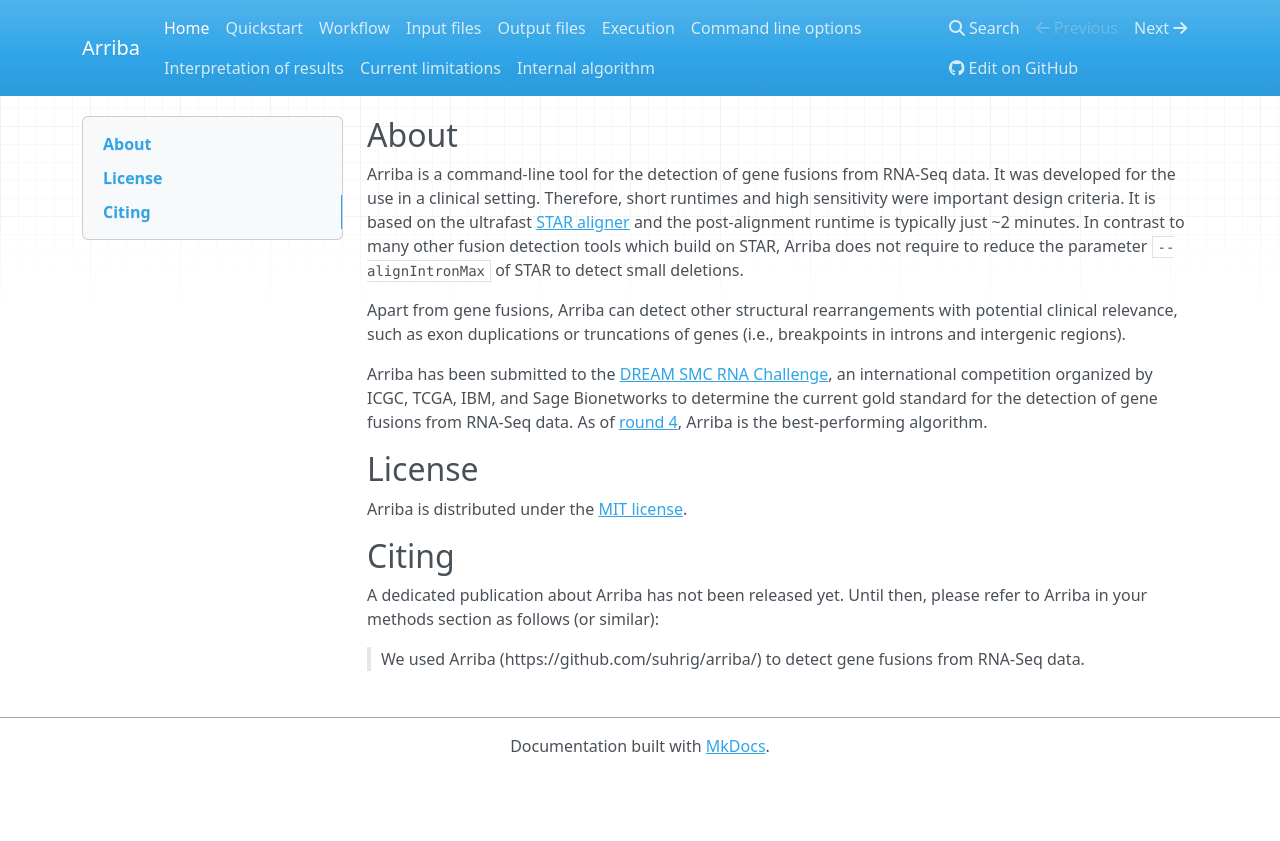
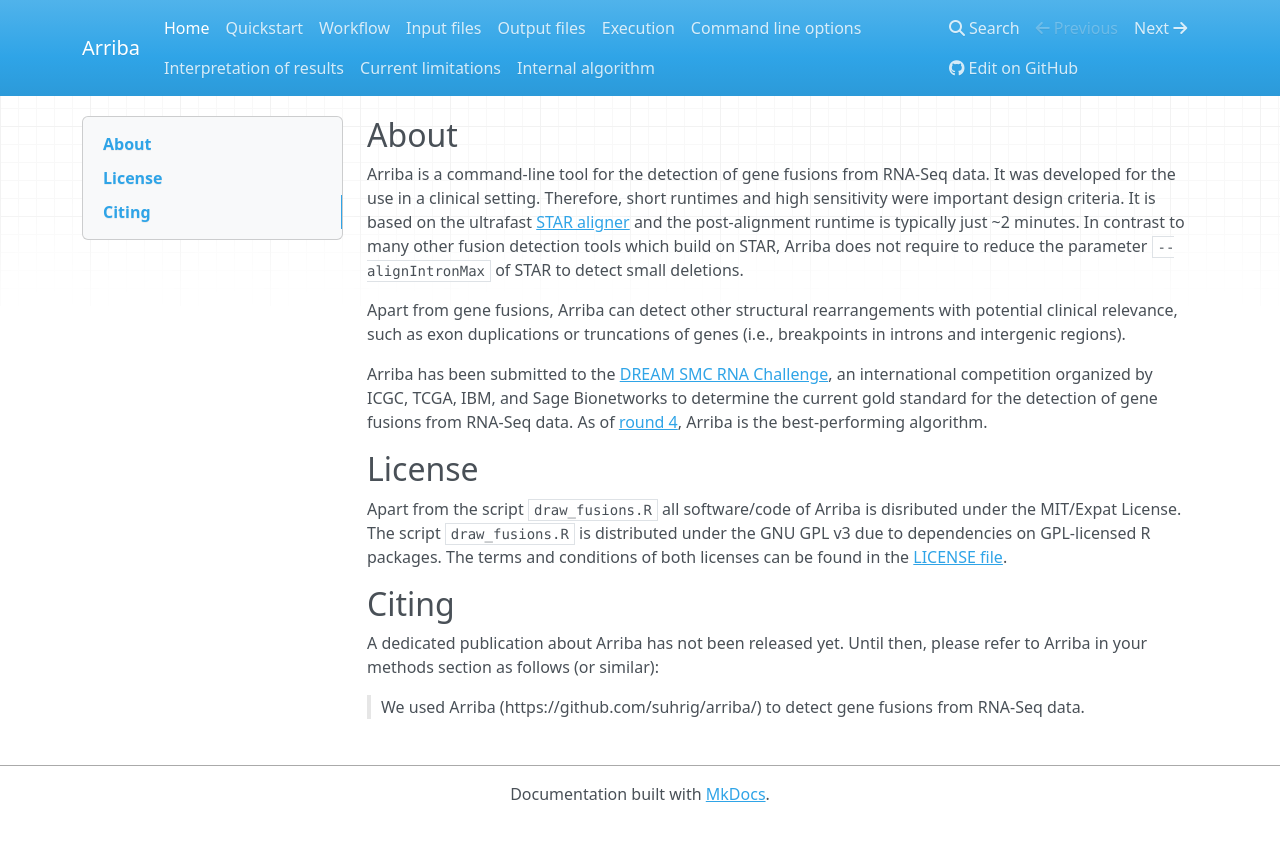
Before and after one commit to suhrig/arriba, an MkDocs documentation site: the page built from documentation/index.md, in a window 1280 px wide. Shown: the top 841 px of the page. Built offline with MkDocs 1.6.1, drawn with Linux system fonts in a browser that asks for light colours; nearby versions of some CDN libraries; old or Windows-style settings are respelled for this version of MkDocs.

Commit message:
add GNU GPL v3 for draw_fusions.R

```diff
--- a/documentation/index.md
+++ b/documentation/index.md
@@ -11,7 +11,7 @@
 License
 -------
 
-Arriba is distributed under the [MIT license](https://raw.githubusercontent.com/suhrig/arriba/master/LICENSE).
+Apart from the script `draw_fusions.R` all software/code of Arriba is disributed under the MIT/Expat License. The script `draw_fusions.R` is distributed under the GNU GPL v3 due to dependencies on GPL-licensed R packages. The terms and conditions of both licenses can be found in the [LICENSE file](https://raw.githubusercontent.com/suhrig/arriba/master/LICENSE).
 
 Citing
 ------
```
Also changed, not shown: 1 other file.
